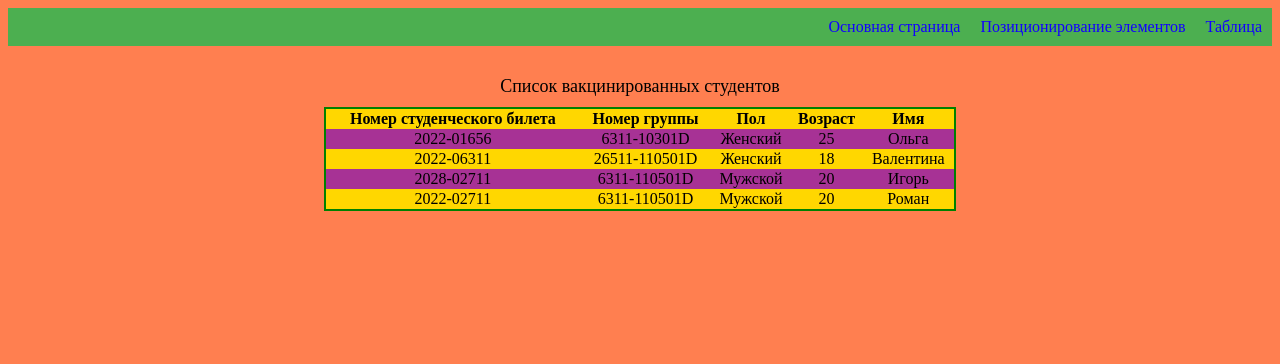
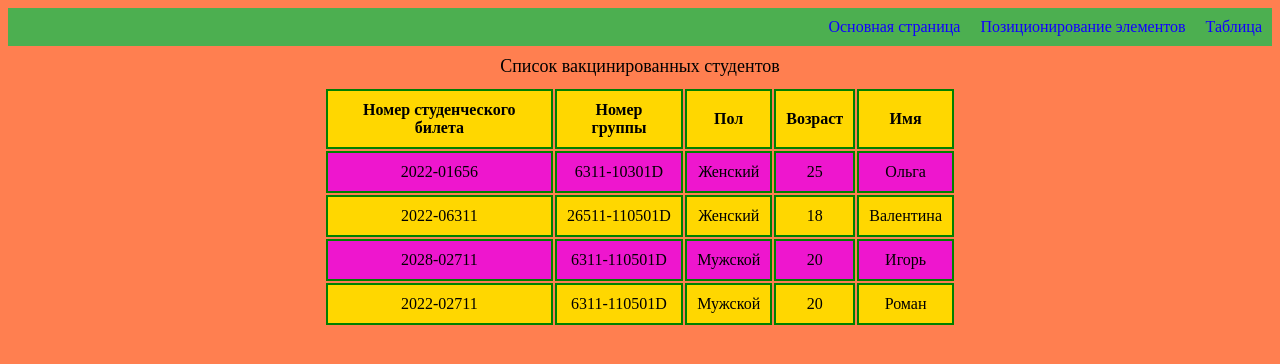
Before and after one commit to adereme-rucad/digital-cathedra, a plain HTML site: page laba4/table.html in a window 1280 px wide. Drawn offline with Linux system fonts and the light colour scheme.

Commit message:
pochti final

```diff
--- a/laba4/table.css
+++ b/laba4/table.css
@@ -28,18 +28,25 @@ margin-left: 20px;
 }
 table{
     align-items: center;
+        width: 50%;
+}
+.oglavlenie{
     padding: 10px;
     border: 2px solid green;
     border-collapse: collapse;
-    background-color: blueviolet;
+    margin: 10px;
+}
+.yacheika{
+    padding: 10px;
+    border: 2px solid green;
+    border-collapse: collapse;
     margin: 20px;
-    width: 50%;;
 }
 .strochka {
     text-align: center;
 }
 .strochka:nth-child(even) {
-    background-color: rgb(167, 50, 149);
+    background-color: rgb(238, 22, 206);
 }
 .strochka:nth-child(odd) {
     background-color: gold;
--- a/laba4/table.html
+++ b/laba4/table.html
@@ -17,39 +17,39 @@
             <table>
                 <caption> Список вакцинированных студентов </caption>
                 <tr class="strochka">
-                    <th>Номер студенческого билета</th>
-                    <th>Номер группы</th>
-                    <th>Пол</th>
-                    <th>Возраст</th>
-                    <th>Имя</th>
+                    <th class="oglavlenie">Номер студенческого билета</th class="oglavlenie">
+                    <th class="oglavlenie">Номер группы</th class="oglavlenie">
+                    <th class="oglavlenie">Пол</th class="oglavlenie">
+                    <th class="oglavlenie">Возраст</th class="oglavlenie">
+                    <th class="oglavlenie">Имя</th class="oglavlenie">
                 </tr class="strochka">
                 <tr class="strochka">
-                    <td>2022-01656</td>
-                    <td>6311-10301D</td>
-                    <td>Женский </td>
-                    <td>25</td>
-                    <td>Ольга</td>
+                    <td class="yacheika">2022-01656</td class="yacheika">
+                    <td class="yacheika">6311-10301D</td class="yacheika">
+                    <td class="yacheika">Женский </td class="yacheika">
+                    <td class="yacheika">25</td class="yacheika">
+                    <td class="yacheika">Ольга</td class="yacheika">
                 </tr class="strochka">
                 <tr class="strochka">
-                    <td>2022-06311</td>
-                    <td>26511-110501D</td>
-                    <td>Женский</td>
-                    <td>18</td>
-                    <td>Валентина</td>
+                    <td class="yacheika">2022-06311</td class="yacheika">
+                    <td class="yacheika">26511-110501D</td class="yacheika">
+                    <td class="yacheika">Женский</td class="yacheika">
+                    <td class="yacheika">18</td class="yacheika">
+                    <td class="yacheika">Валентина</td class="yacheika">
                 </tr class="strochka">
                 <tr class="strochka">
-                    <td>2028-02711</td>
-                    <td>6311-110501D</td>
-                    <td>Мужской</td>
-                    <td>20</td>
-                    <td>Игорь </td>
+                    <td class="yacheika">2028-02711</td class="yacheika">
+                    <td class="yacheika">6311-110501D</td class="yacheika">
+                    <td class="yacheika">Мужской</td class="yacheika">
+                    <td class="yacheika">20</td class="yacheika">
+                    <td class="yacheika">Игорь </td class="yacheika">
                 </tr class="strochka">
                 <tr class="strochka">
-                    <td>2022-02711</td>
-                    <td>6311-110501D</td>
-                    <td>Мужской</td>
-                    <td>20</td>
-                    <td>Роман</td>
+                    <td class="yacheika">2022-02711</td class="yacheika">
+                    <td class="yacheika">6311-110501D</td class="yacheika">
+                    <td class="yacheika">Мужской</td class="yacheika">
+                    <td class="yacheika">20</td class="yacheika">
+                    <td class="yacheika">Роман</td class="yacheika">
                 </tr class="strochka">
             </table>
         </div>
```
